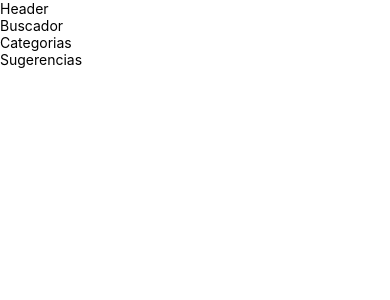
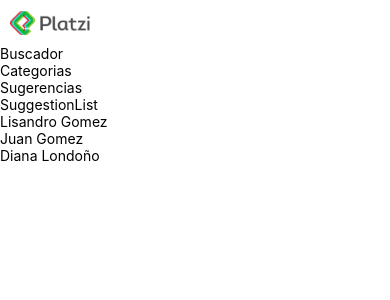
Before and after one commit to draivenl/react-native-video-app, a React Native app: screen / in a window 390 px wide. Shown: the top 300 px of the page. Built offline with nearby package versions, Linux system fonts and the light colour scheme.

Commit message:
Componentes iniciales, View, Text, Image, FlatList

```diff
--- a/App.js
+++ b/App.js
@@ -4,15 +4,18 @@
 } from 'react-native';
 
 import Home from './src/screens/containers/Home'
+import Header from './src/sections/components/Header';
+import SuggestionList from './src/videos/containers/SuggestionList';
 
 class App extends Component {
   render(){
     return(
       <Home>
-        <Text>Header</Text>
+        <Header/>
         <Text>Buscador</Text>
         <Text>Categorias</Text>
         <Text>Sugerencias</Text>
+        <SuggestionList/>
       </Home>
     )
 
--- /dev/null
+++ b/src/sections/components/Header.js
@@ -0,0 +1,43 @@
+import React from 'react'
+import {
+    Text,
+    View,
+    Image,
+    StyleSheet,
+    SafeAreaView
+} from 'react-native'
+
+function Header (props) {
+        return (
+            <View>
+                <SafeAreaView>
+                    <View style={styles.container}>
+                        <Image style={styles.logo} source={require('../../../assets/logo.png')}/>
+                        <View style={styles.right}>
+                            {props.children}
+                        </View>
+                    </View>
+                </SafeAreaView>
+            </View>
+        )
+}
+
+const styles = StyleSheet.create({
+    logo: {
+        width: 80,
+        height: 25,
+        resizeMode: 'contain'
+    },
+    container: {
+        paddingVertical: 10,
+        paddingHorizontal: 10,
+        flexDirection: 'row'
+    },
+    right: {
+        flex: 1,
+        justifyContent: 'flex-end',
+        flexDirection: 'row'
+    }
+})
+
+export default Header
--- /dev/null
+++ b/src/videos/containers/SuggestionList.js
@@ -0,0 +1,34 @@
+import React, {Component} from "react";
+import { View, Text, FlatList } from "react-native";
+
+
+class SuggestionList extends Component {
+    render(){
+        const list = [
+            {
+                key: '1',
+                name: 'Lisandro',
+                lastName: 'Gomez'
+            },
+            {
+                key: '2',
+                name: 'Juan',
+                lastName: 'Gomez'
+            },
+            {
+                key: '3',
+                name: 'Diana',
+                lastName: 'Londoño'
+            }
+
+        ]
+        return <View>
+                <Text>SuggestionList</Text>
+                <FlatList data={list} renderItem={({item}) => {
+                    return <Text>{item.name} {item.lastName}</Text>
+                }}/>
+                </View>
+    }
+}
+
+export default SuggestionList
```
Also changed, not shown: assets/backgronund.png (added), assets/logo.png (added).
